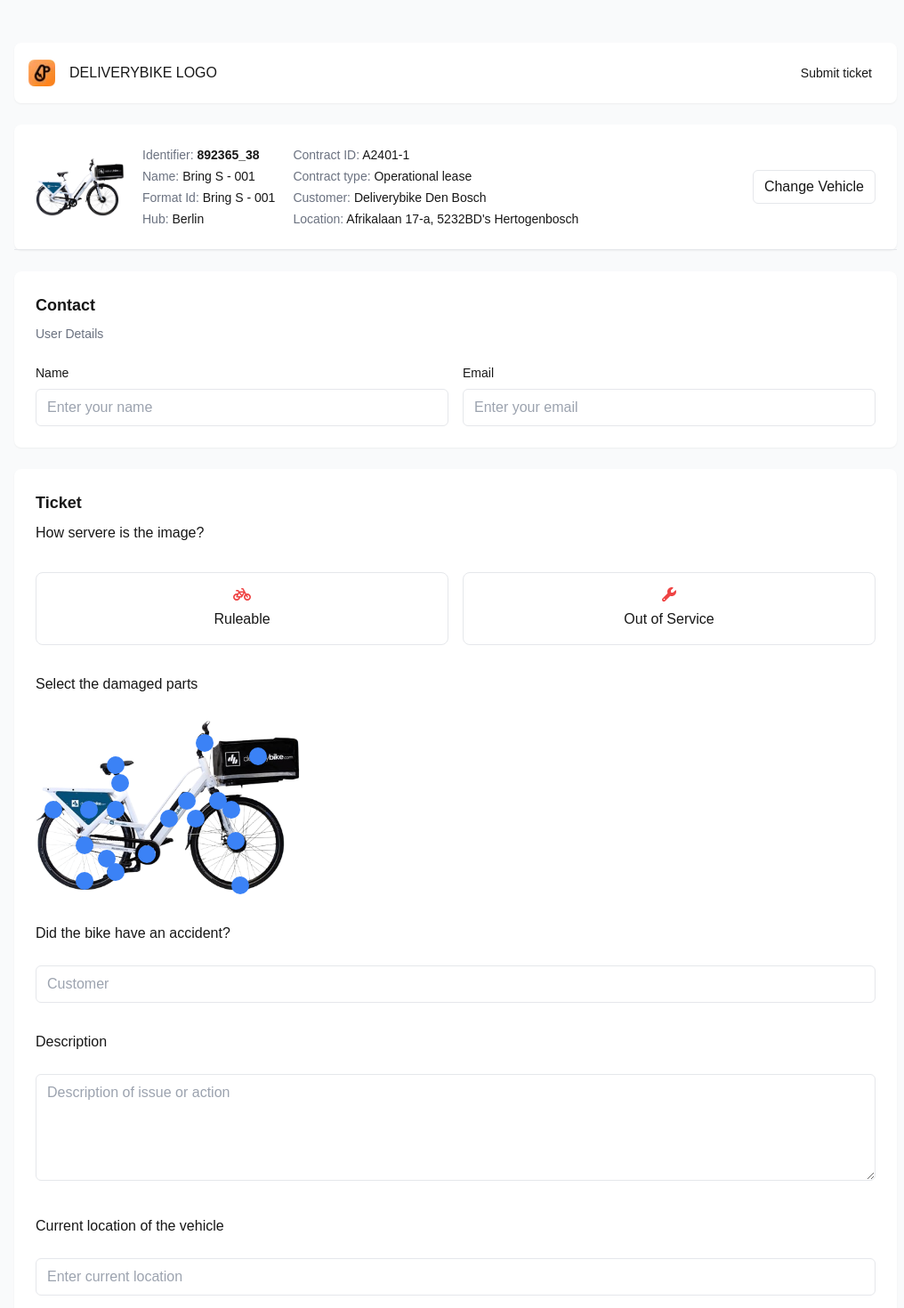
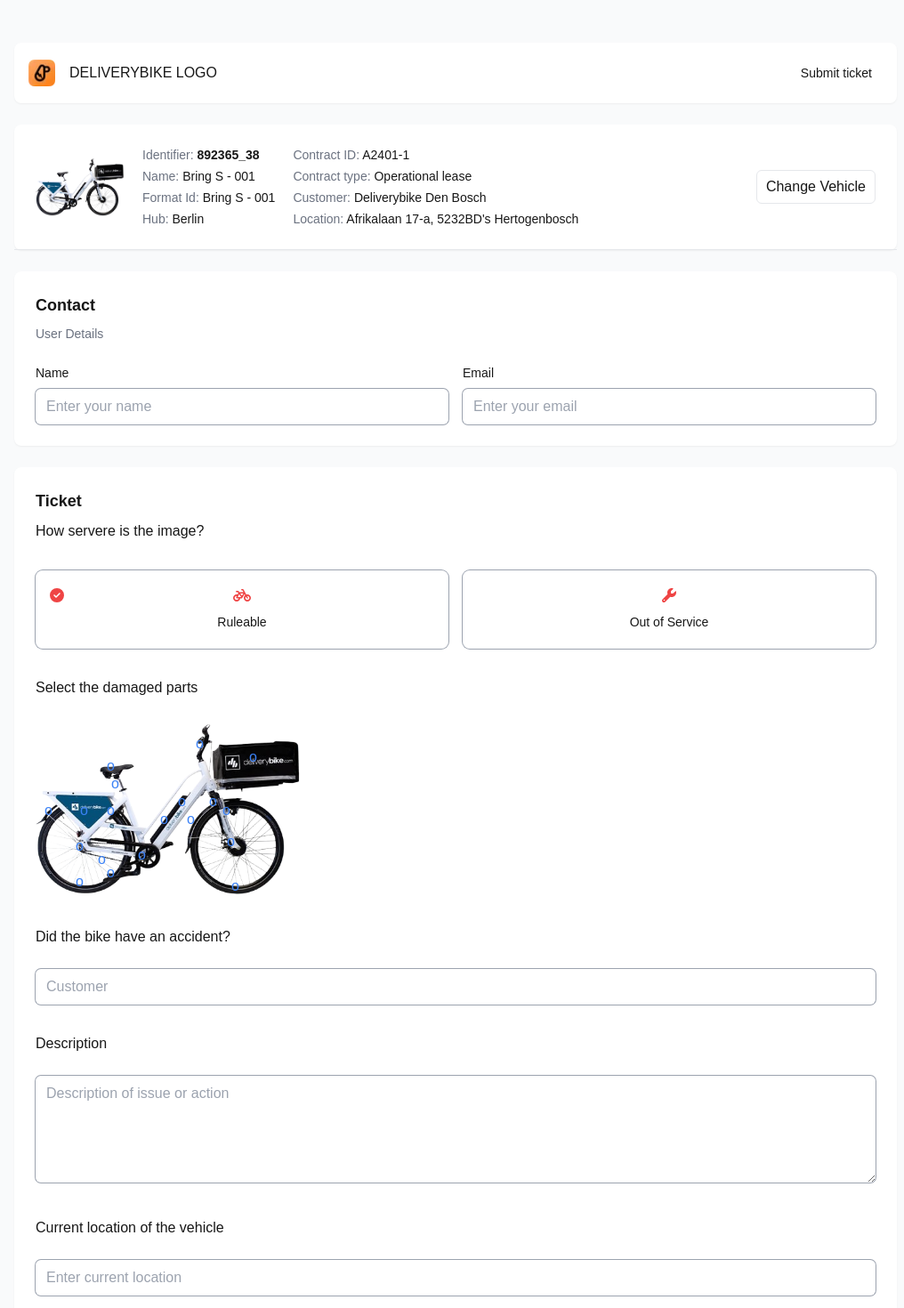
Before and after one commit to thinkingdev9/jot-form, a Next.js app: page / in a window 1280 px wide. Shown: the top 1470 px of the page at 89% size, without its empty margins (128-1144 px from the left). Built offline with nearby package versions, Linux system fonts and the light colour scheme.

Commit message:
#2 updated dropdown

```diff
--- a/app/page.tsx
+++ b/app/page.tsx
@@ -5,7 +5,7 @@
 import { Upload } from 'lucide-react'
 import { VehicleDetails } from "@/types/vehicle"
 import { FontAwesomeIcon } from '@fortawesome/react-fontawesome';
-import { faWrench, faBicycle } from "@fortawesome/free-solid-svg-icons";
+import { faWrench, faBicycle, faCheckCircle } from "@fortawesome/free-solid-svg-icons";
 import Bicycle from "@/components/bicycle"
 
 export default function VehicleSupportForm() {
@@ -19,6 +19,8 @@
     customer: "Deliverybike Den Bosch",
     location: "Afrikalaan 17-a, 5232BD's Hertogenbosch",
   })
+
+  const [servere, setServere] = useState<Boolean>(true);
 
   return (
     <div className="min-h-screen bg-gray-50 py-8">
@@ -79,7 +81,7 @@
                 </div>
               </div>
             </div>
-            <button className="px-3 py-1.5 self-center justify-self-end border rounded-md hover:bg-gray-50">
+            <button className="px-2.5 py-1.5 self-center justify-self-end border rounded-md hover:bg-gray-50">
               Change Vehicle
             </button>
           </div>
@@ -95,7 +97,7 @@
                 <input
                   id="name"
                   type="text"
-                  className="w-full px-3 py-2 border rounded-md"
+                  className="w-full px-3 py-2 rounded-md border-none outline-none ring-1 ring-gray-400 transition-all duration-300 hover:ring-orange-400 focus:ring-2 focus:ring-orange-400"
                   placeholder="Enter your name"
                 />
               </div>
@@ -104,7 +106,7 @@
                 <input
                   id="email"
                   type="email"
-                  className="w-full px-3 py-2 border rounded-md"
+                  className="w-full px-3 py-2 rounded-md border-none outline-none ring-1 ring-gray-400 transition-all duration-300 hover:ring-orange-400 focus:ring-2 focus:ring-orange-400"
                   placeholder="Enter your email"
                 />
               </div>
@@ -118,13 +120,31 @@
             <label className="text-base font-medium">How servere is the image?</label>
             <div>
               <div className="grid grid-cols-1 sm:grid-cols-2 gap-4 mt-2">
-                <label className="flex flex-col items-center p-4 border rounded-lg cursor-pointer hover:bg-gray-50 active:border-red-500">
-                  <FontAwesomeIcon icon={faBicycle} className="fas fa-check text-red-500"></FontAwesomeIcon>
-                  <span className="mt-2 font-light">Ruleable</span>
+                <label
+                  className="relative flex flex-col items-center p-5 border-none ring-1 ring-gray-400 rounded-lg cursor-pointer transition-all duration-300 hover:ring-orange-400 [&:has(input:checked)]:ring-4 [&:has(input:checked)]:ring-orange-500"
+                >
+                  <input
+                    className="appearance-none forced-colors:appearance-auto"
+                    type="radio"
+                    name="themes"
+                    onChange={(e) => setServere(true)}
+                  />
+                  <FontAwesomeIcon icon={faBicycle} className="fas fa-1x text-red-500"></FontAwesomeIcon>
+                  <FontAwesomeIcon icon={faCheckCircle} className={`${!servere && 'hidden'} absolute left-4 fas fa-1x text-red-500`}></FontAwesomeIcon>
+                  <span className="mt-3 text-sm font-light">Ruleable</span>
                 </label>
-                <label className="flex flex-col items-center p-4 border rounded-lg cursor-pointer hover:bg-gray-50">
-                  <FontAwesomeIcon icon={faWrench} className="fas fa-check text-red-500"></FontAwesomeIcon>
-                  <span className="mt-2 font-light">Out of Service</span>
+                <label
+                  className="relative flex flex-col items-center p-5 border-none ring-1 ring-gray-400 rounded-lg cursor-pointer transition-all duration-300 hover:ring-orange-400 [&:has(input:checked)]:ring-4 [&:has(input:checked)]:ring-orange-500"
+                >
+                  <input
+                    className="appearance-none forced-colors:appearance-auto"
+                    type="radio"
+                    name="themes"
+                    onChange={(e) => setServere(false)}
+                  />
+                  <FontAwesomeIcon icon={faWrench} className="fas fa-1x text-red-500"></FontAwesomeIcon>
+                  <FontAwesomeIcon icon={faCheckCircle} className={`${servere && 'hidden'} absolute left-4 fas fa-1x text-red-500`}></FontAwesomeIcon>
+                  <span className="mt-3 text-sm font-light">Out of Service</span>
                 </label>
               </div>
             </div>
@@ -139,7 +159,7 @@
               <input
                 id="customer"
                 type="text"
-                className="w-full px-3 py-2 border rounded-md outline-none ring-0 transition-all duration-300 hover:border-orange-400 focus:border-2 focus:border-orange-400"
+                className="w-full px-3 py-2 rounded-md border-none outline-none ring-1 ring-gray-400 transition-all duration-300 hover:ring-orange-400 focus:ring-2 focus:ring-orange-400"
                 placeholder="Customer"
               />
             </div>
@@ -148,7 +168,7 @@
               <label htmlFor="description" className="text-base font-medium">Description</label>
               <textarea
                 id="description"
-                className="w-full px-3 py-2 border rounded-md min-h-[120px]"
+                className="w-full min-h-[120px] px-3 py-2 rounded-md border-none outline-none ring-1 ring-gray-400 transition-all duration-300 hover:ring-orange-400 focus:ring-2 focus:ring-orange-400"
                 placeholder="Description of issue or action"
               ></textarea>
             </div>
@@ -158,7 +178,7 @@
               <input
                 id="location"
                 type="text"
-                className="w-full px-3 py-2 border rounded-md"
+                className="w-full px-3 py-2 rounded-md border-none outline-none ring-1 ring-gray-400 transition-all duration-300 hover:ring-orange-400 focus:ring-2 focus:ring-orange-400"
                 placeholder="Enter current location"
               />
             </div>
@@ -188,7 +208,7 @@
         >
           Submit
         </button>
-      </div>
-    </div>
+      </div >
+    </div >
   )
 }
--- a/components/dropdown.tsx
+++ b/components/dropdown.tsx
@@ -1,6 +1,26 @@
-import { useState } from 'react';
+import { useState } from "react";
 
 const Dropdown = () => {
+  return (
+    <select className="appearance-none border-none outline-none bg-transparent text-blue-500">
+      <option className="hidden text-center" value="o">o</option>
+      <option className="text-center" value="A">A</option>
+      <option className="text-center" value="B">B</option>
+      <option className="text-center" value="C">C</option>
+    </select>
+  );
+}
+
+export default Dropdown;
+/*
+<select className="appearance-none border-none outline-none bg-transparent text-blue-500">
+  <option className="text-center" value="o">o</option>
+  <option className="text-center" value="A">A</option>
+  <option className="text-center" value="B">B</option>
+  <option className="text-center" value="C">C</option>
+</select>
+*/
+/*
   const [isOpen, setIsOpen] = useState(false);
 
   return (
@@ -19,7 +39,7 @@
 
       {isOpen && (
         <div
-          className="absolute right-0 z-10 mt-2 w-5 origin-top-right rounded-md bg-blue-500 text-white ring-1 shadow-lg ring-black/5 focus:outline-hidden transition ease-out duration-100"
+          className="absolute right-0 z-50 mt-2 w-5 origin-top-right rounded-md bg-blue-500 text-white ring-1 shadow-lg ring-black/5 focus:outline-hidden transition ease-out duration-100"
           role="menu"
           aria-orientation="vertical"
           aria-labelledby="menu-button"
@@ -34,6 +54,4 @@
       )}
     </div>
   );
-}
-
-export default Dropdown;
+*/
```
